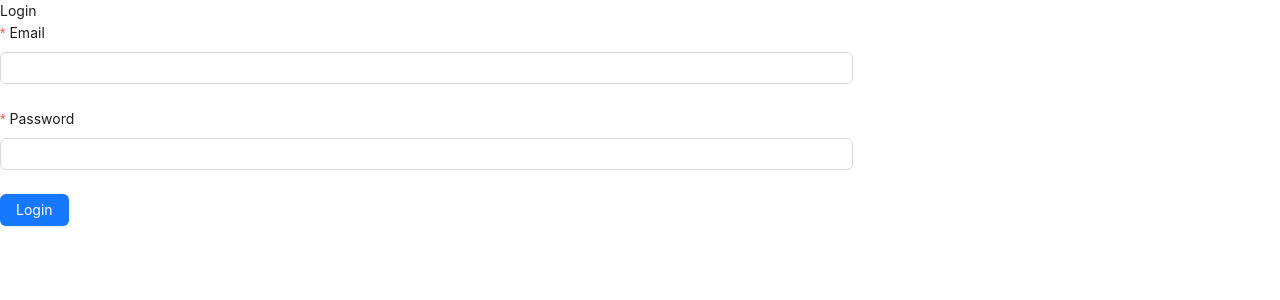
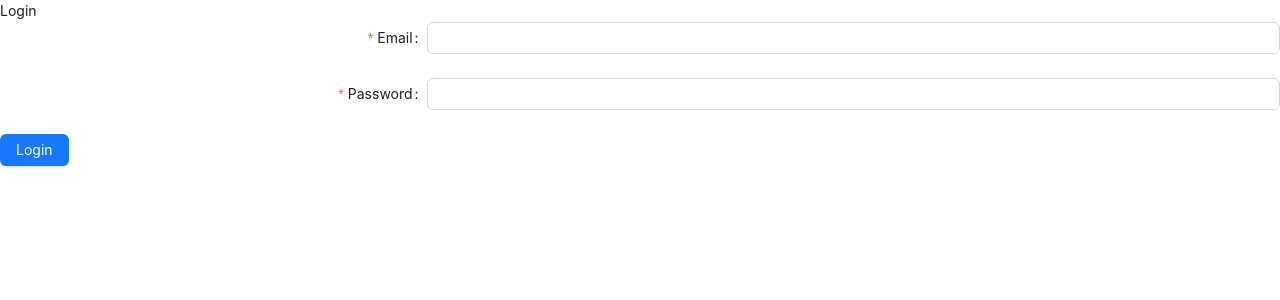
Before and after one commit to RicardoSolorzano0/proyect01-typescript, a React (Vite) app: page /login in a window 1280 px wide. Shown: the top 300 px of the page. Built offline with nearby package versions, Linux system fonts and the light colour scheme.

Commit message:
arreglando el estilo del formulario

```diff
--- a/src/forms/LoginForm/LoginForm.tsx
+++ b/src/forms/LoginForm/LoginForm.tsx
@@ -63,10 +63,11 @@ export const LoginForm = () => {
 
     return (
         <div className="flex items-center justify-center bg-[#001529] h-screen">
-            <div className="bg-white rounded-lg p-5">
+            <div className="bg-white rounded-lg p-5 w-[400px]">
                 <h1 className="text-center text-2xl">{t("page.login")}</h1>
-                <FormUi initialValues={initialValues} form={form} onFinish={onFinish} onFinishFailed={onFinishFailed} disabled={loading}>
+                <FormUi layout="horizontal" initialValues={initialValues} form={form} onFinish={onFinish} onFinishFailed={onFinishFailed} disabled={loading}>
                     <Item
+                    className="mt-4"
                         label={t("page.email")}
                         name="email"
                         rules={[
```
